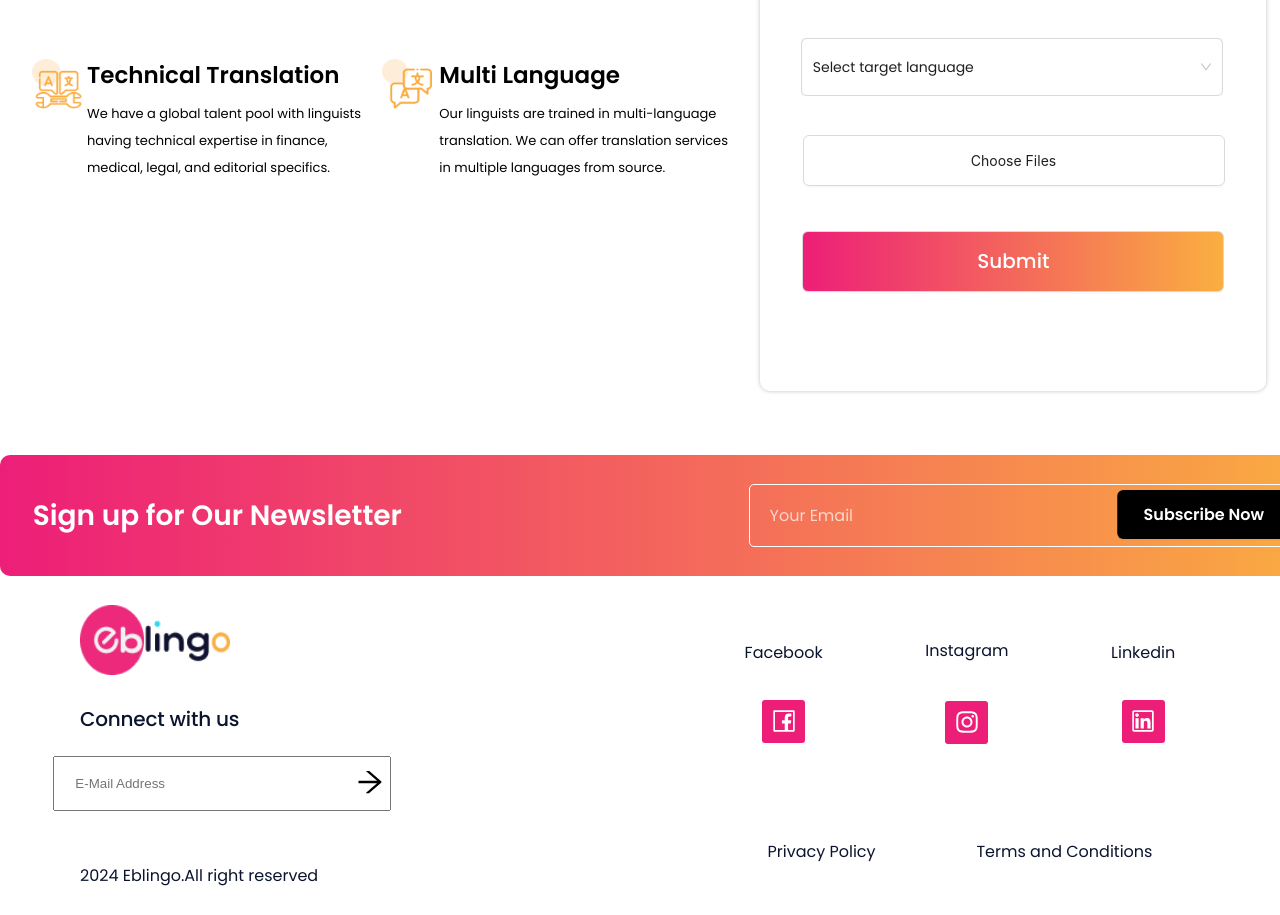
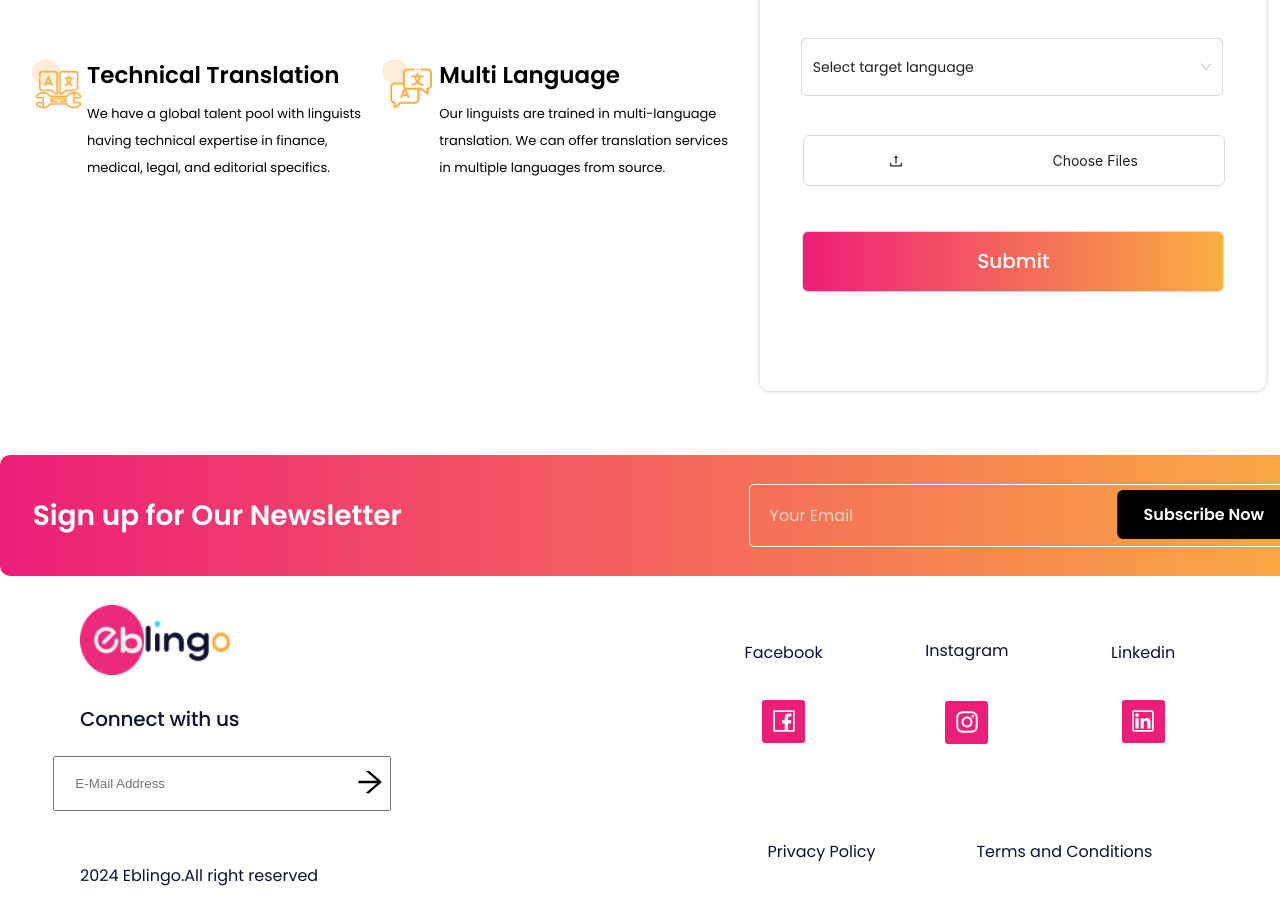
Before and after one commit to AbbasHaiderNaqvi/eblingo, a Next.js app: page / in a window 1280 px wide. Shown: the part 5303-6218 px from the top of the page. Built offline with nearby package versions, Linux system fonts and the light colour scheme; no server answers.

Commit message:
eblingo new database

```diff
--- /dev/null
+++ b/src/app/FileUpload/ContactForm.tsx
@@ -0,0 +1,49 @@
+import React, { useState } from 'react';
+import { Upload, Button, message } from 'antd';
+import { UploadOutlined } from '@ant-design/icons';
+import styles from '../styles/ContactForm.module.css'
+
+interface FileUploadComponentProps {
+  onFileChange: (file: File | null) => void;
+}
+
+const FileUploadComponent: React.FC<FileUploadComponentProps> = ({ onFileChange }) => {
+  const [file, setFile] = useState<File | null>(null);
+
+  const checkFileSize = (file: File) => {
+    const maxSizeInBytes = 1 * 1024 * 1024; // 1 MB
+    if (file.size > maxSizeInBytes) {
+      message.error('File size must be less than 1 MB');
+      return false;
+    }
+    return true;
+  };
+
+  const beforeUpload = (file: File) => {
+    if (checkFileSize(file)) {
+      setFile(file);
+      onFileChange(file);
+    }
+    return false;
+  };
+
+  const onRemove = () => {
+    setFile(null);
+    onFileChange(null);
+  };
+
+  return (
+    <Upload
+      name="logo"
+      action="/upload.do"
+      listType="text"
+      beforeUpload={beforeUpload}
+      onRemove={onRemove}
+    >
+      <Button className={styles.upload_button} icon={<UploadOutlined />}>Choose Files</Button>
+    </Upload>
+
+  );
+};
+
+export default FileUploadComponent;
--- a/src/app/axiosInterceptor/axiosInterceptor.tsx
+++ b/src/app/axiosInterceptor/axiosInterceptor.tsx
@@ -1,7 +1,7 @@
 import axios, { AxiosInstance } from 'axios';
 
 const api: AxiosInstance = axios.create({
-  baseURL: 'https://eblingo.com:3002/',
+  baseURL: 'http://localhost:3002/',
 });
 
 export default api;
--- a/src/app/components/Blogs.tsx
+++ b/src/app/components/Blogs.tsx
@@ -56,7 +56,7 @@ const Blog: React.FC = () => {
               unoptimized
                 src={blog.image}
                 alt="Blog"
-                width={420}
+                width={415}
                 height={280}
                 className={styles.image}
               />
--- a/src/app/components/ContactForm.tsx
+++ b/src/app/components/ContactForm.tsx
@@ -5,6 +5,7 @@ import { Button, Form, Input, Select, Upload, message } from 'antd';
 import { motion } from 'framer-motion';
 import { MediumAnimationVariants } from '../Animations/ScrollingAnimation';
 import api from '../axiosInterceptor/axiosInterceptor';
+import FileUploadComponent from '../FileUpload/ContactForm';
 
 interface Language {
   value: string;
@@ -70,6 +71,11 @@ const ContactForm: React.FC = () => {
     }
     return e && e.fileList;
   };
+  const handleFileChange = (file: File | null) => {
+    // Handle the file change logic here
+    console.log('Selected file:', file);
+  };
+
 
   return (
     <motion.div
@@ -147,9 +153,7 @@ const ContactForm: React.FC = () => {
             getValueFromEvent={normFile}
             rules={[{ required: true, message: 'Please upload a document' }]}
           >
-            <Upload>
-              <Button className={styles.upload_button}>Choose Files</Button>
-            </Upload>
+          <FileUploadComponent onFileChange={handleFileChange} />
           </Form.Item>
           <Form.Item>
             <Button className={styles.contact_button} htmlType='submit'>
```
Also changed, not shown: src/app/FileUpload/Blog.tsx (added, +55 -0 lines), src/app/FileUpload/Contact.tsx (added, +49 -0 lines), src/app/contact/page.tsx (+8 -3 lines).
